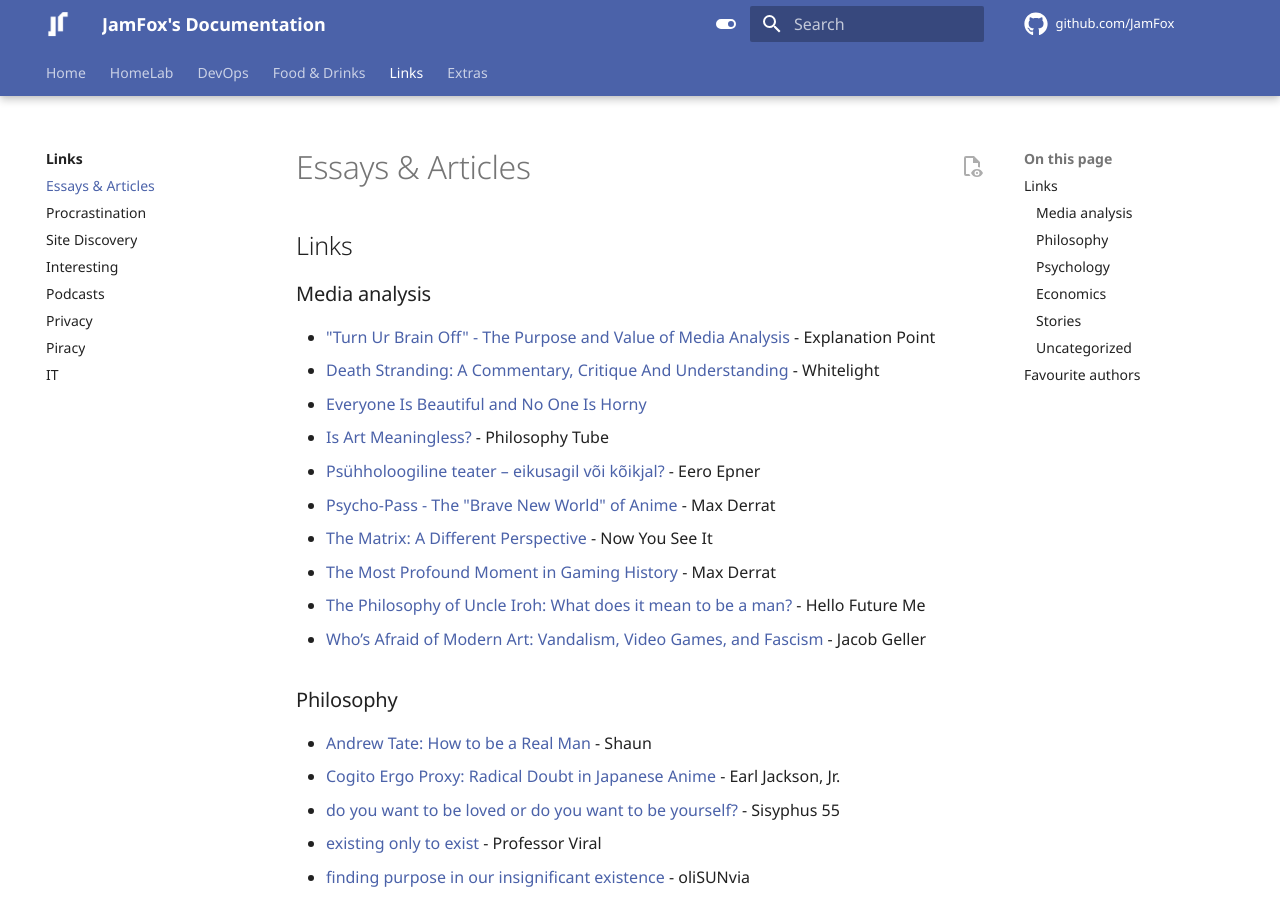
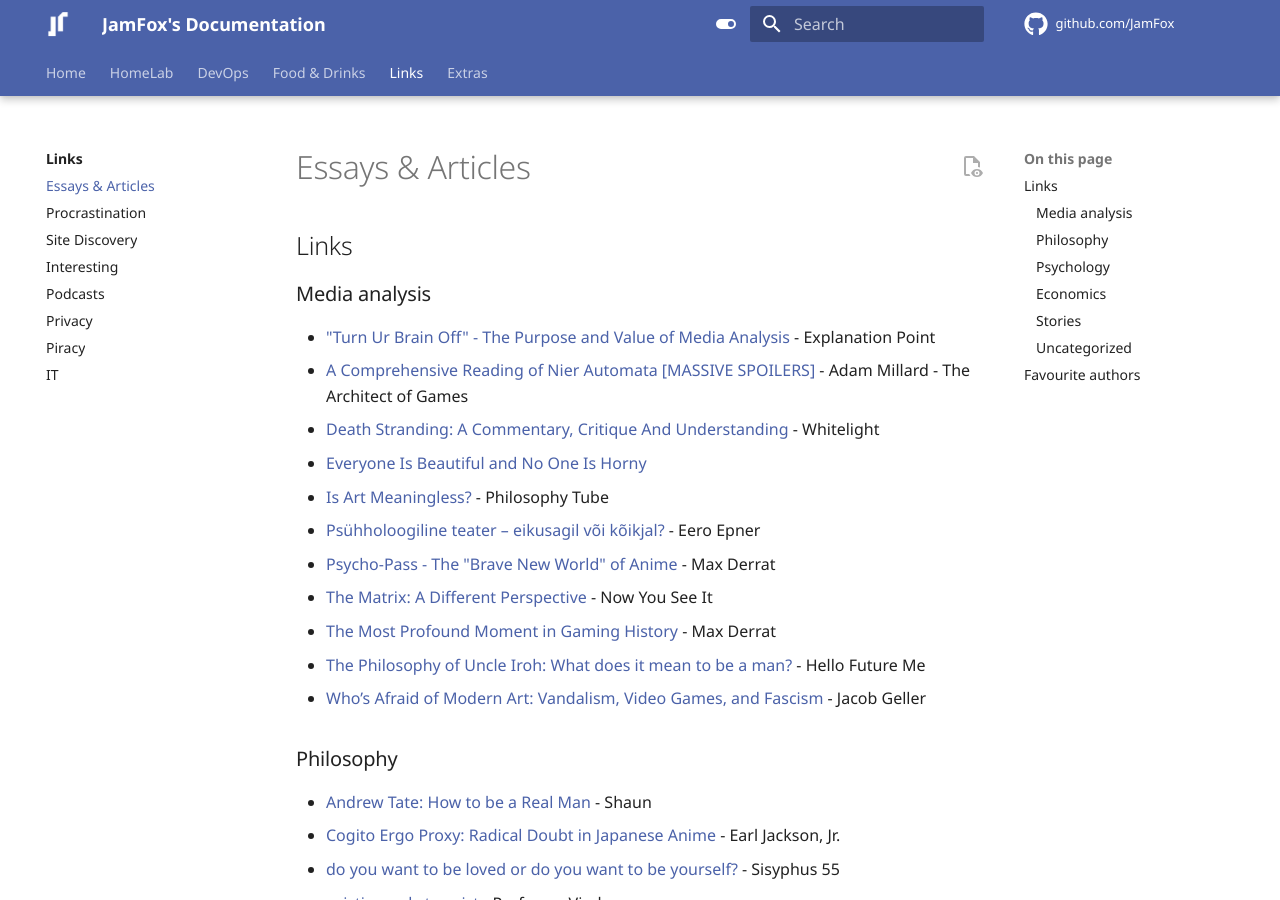
Before and after one commit to JamFox/docs.jamfox.dev, an MkDocs documentation site: the page built from docs/content/links/essays.md, in a window 1280 px wide and 900 px high. Built offline with MkDocs 1.6.1 and Material for MkDocs 9.7.7, drawn with Linux system fonts in a browser that asks for light colours; comment, search, counter and statistics services are not loaded.

Commit message:
add nier

```diff
--- a/docs/content/links/essays.md
+++ b/docs/content/links/essays.md
@@ -7,6 +7,7 @@ title: "Essays & Articles"
 ### Media analysis
 
 - ["Turn Ur Brain Off" - The Purpose and Value of Media Analysis](https://www.youtube.com/watch?v=MEX-f_c9w0A) - Explanation Point
+- [A Comprehensive Reading of Nier Automata [MASSIVE SPOILERS]](https://youtu.be/4EnbSokFpjQ) - Adam Millard - The Architect of Games
 - [Death Stranding: A Commentary, Critique And Understanding](https://youtu.be/zg2Y5rxlg-M) - Whitelight
 - [Everyone Is Beautiful and No One Is Horny](https://bloodknife.com/everyone-beautiful-no-one-horny/)
 - [Is Art Meaningless?](https://youtu.be/T6EOVCYx7mY) - Philosophy Tube
```
